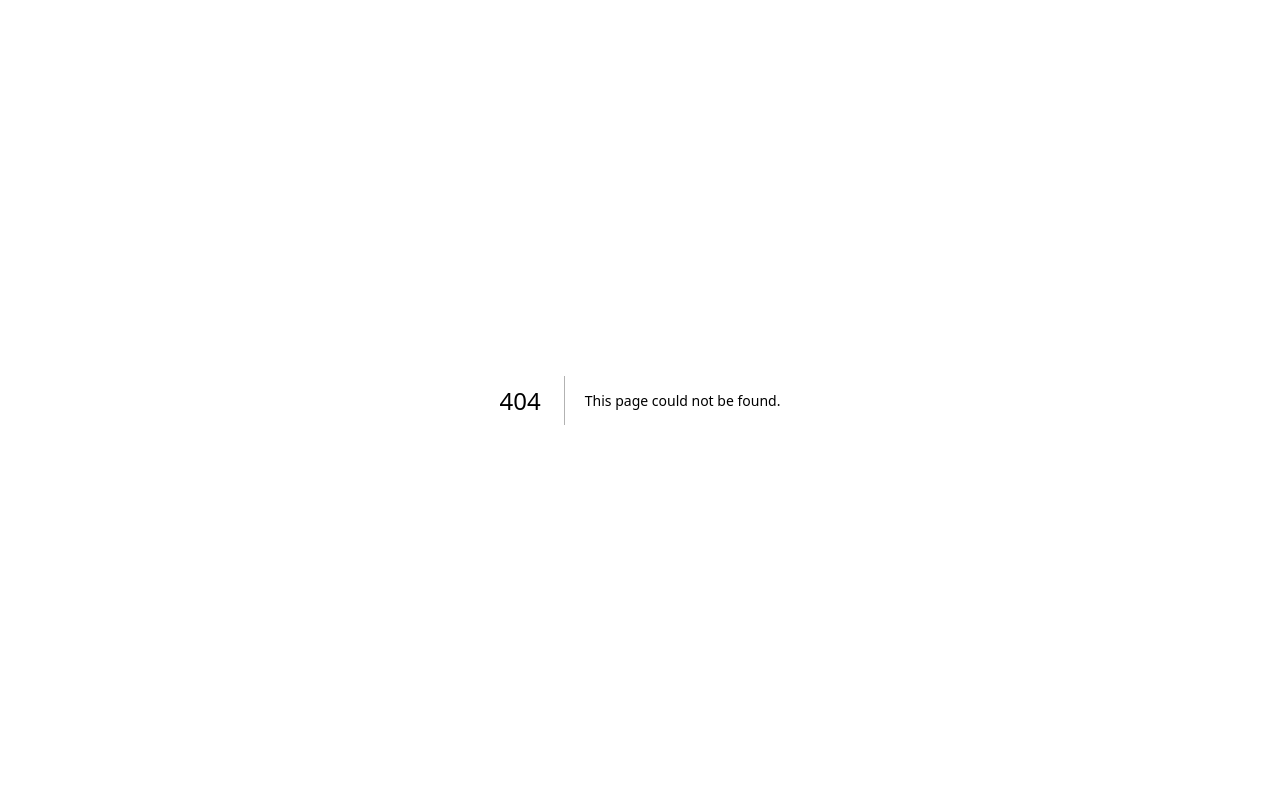
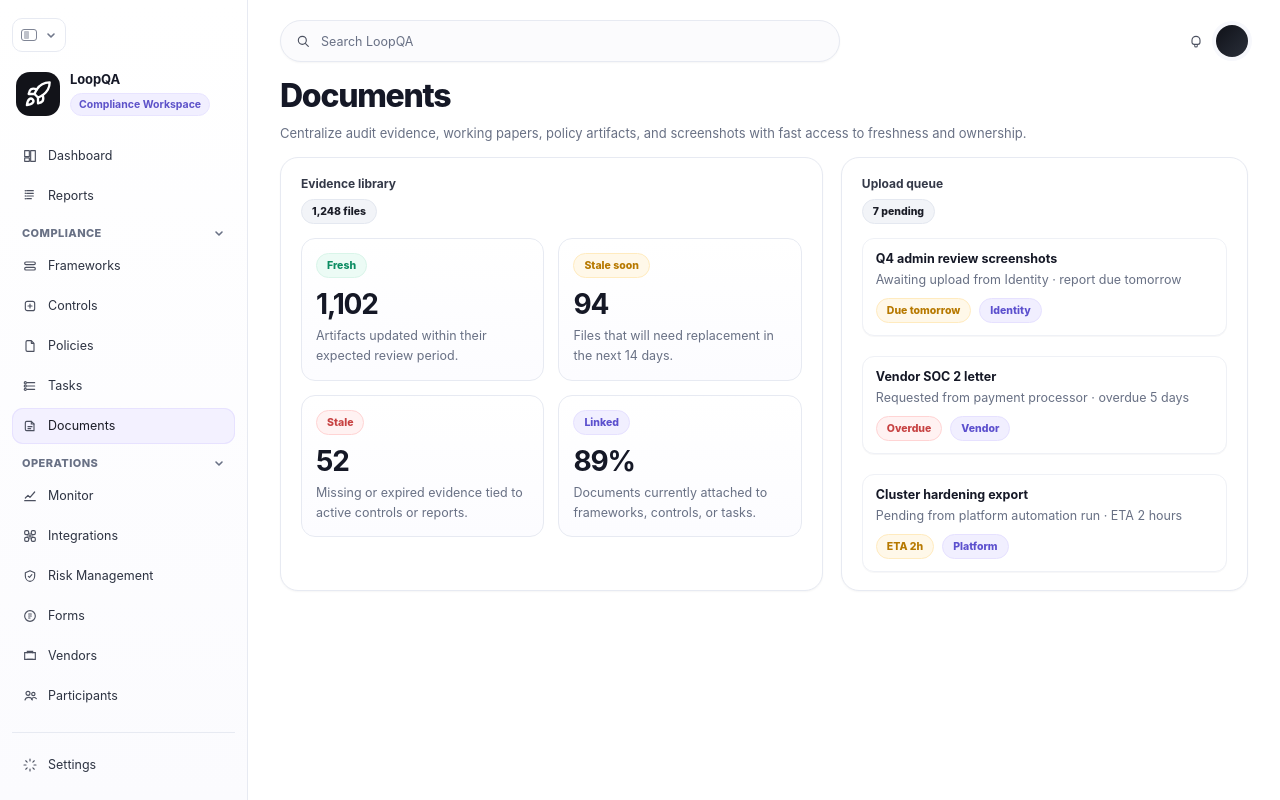
Before and after one commit to dondreytaylor/loomqa-compliance-platform, a Next.js app in the folder local/: page /documents in a window 1280 px wide. Before the commit this address had no page. Built offline with nearby package versions, Linux system fonts and the light colour scheme.

Commit message:
Add documents page

```diff
--- /dev/null
+++ b/local/src/app/documents/page.tsx
@@ -0,0 +1,114 @@
+/**
+ * Route segment: `/documents`
+ *
+ * IMPORTANT
+ * - This page is a direct port of `platform-reference/documents.html`.
+ * - Keep class names + hierarchy aligned with the reference so global CSS
+ *   in `src/app/dashboard.css` applies consistently across the prototype.
+ * - Interactions (sidebar open/collapse + section toggles) come from
+ *   `PlatformShell` → `PlatformBehavior` to match the reference inline script.
+ */
+
+import type { Metadata } from "next";
+
+import { PlatformShell } from "../../components/platform/PlatformShell";
+
+export const metadata: Metadata = {
+  title: "Documents · LoopQA",
+};
+
+export default function DocumentsPage() {
+  return (
+    <PlatformShell activeHref="/documents">
+      {/* Reference: <div class="page-title">Documents</div> */}
+      <div className="page-title">Documents</div>
+
+      {/* Reference: <div class="subtitle">…</div> */}
+      <div className="subtitle">
+        Centralize audit evidence, working papers, policy artifacts, and screenshots with
+        fast access to freshness and ownership.
+      </div>
+
+      {/* Reference: <div class="two-col">…</div> */}
+      <div className="two-col">
+        {/* Left card: Evidence library */}
+        <section className="card">
+          <div className="card-header">
+            <span>Evidence library</span>
+            <span className="pill purple">1,248 files</span>
+          </div>
+
+          {/*
+           * Reference uses the shared `.summary-grid` styles but overrides to 2 columns:
+           *   <div class="summary-grid" style="grid-template-columns:repeat(2,minmax(0,1fr))">
+           */}
+          <div
+            className="summary-grid"
+            style={{ gridTemplateColumns: "repeat(2,minmax(0,1fr))" }}
+          >
+            <div className="summary-item">
+              <span className="pill green">Fresh</span>
+              <h4>1,102</h4>
+              <p>Artifacts updated within their expected review period.</p>
+            </div>
+
+            <div className="summary-item">
+              <span className="pill amber">Stale soon</span>
+              <h4>94</h4>
+              <p>Files that will need replacement in the next 14 days.</p>
+            </div>
+
+            <div className="summary-item">
+              <span className="pill red">Stale</span>
+              <h4>52</h4>
+              <p>Missing or expired evidence tied to active controls or reports.</p>
+            </div>
+
+            <div className="summary-item">
+              <span className="pill purple">Linked</span>
+              <h4>89%</h4>
+              <p>Documents currently attached to frameworks, controls, or tasks.</p>
+            </div>
+          </div>
+        </section>
+
+        {/* Right card: Upload queue */}
+        <section className="card">
+          <div className="card-header">
+            <span>Upload queue</span>
+            <span className="pill amber">7 pending</span>
+          </div>
+
+          <div className="stack-list">
+            <div className="task-item">
+              <strong>Q4 admin review screenshots</strong>
+              <p>Awaiting upload from Identity · report due tomorrow</p>
+              <div className="task-meta">
+                <span className="pill amber">Due tomorrow</span>
+                <span className="pill purple">Identity</span>
+              </div>
+            </div>
+
+            <div className="task-item">
+              <strong>Vendor SOC 2 letter</strong>
+              <p>Requested from payment processor · overdue 5 days</p>
+              <div className="task-meta">
+                <span className="pill red">Overdue</span>
+                <span className="pill purple">Vendor</span>
+              </div>
+            </div>
+
+            <div className="task-item">
+              <strong>Cluster hardening export</strong>
+              <p>Pending from platform automation run · ETA 2 hours</p>
+              <div className="task-meta">
+                <span className="pill amber">ETA 2h</span>
+                <span className="pill purple">Platform</span>
+              </div>
+            </div>
+          </div>
+        </section>
+      </div>
+    </PlatformShell>
+  );
+}
```
